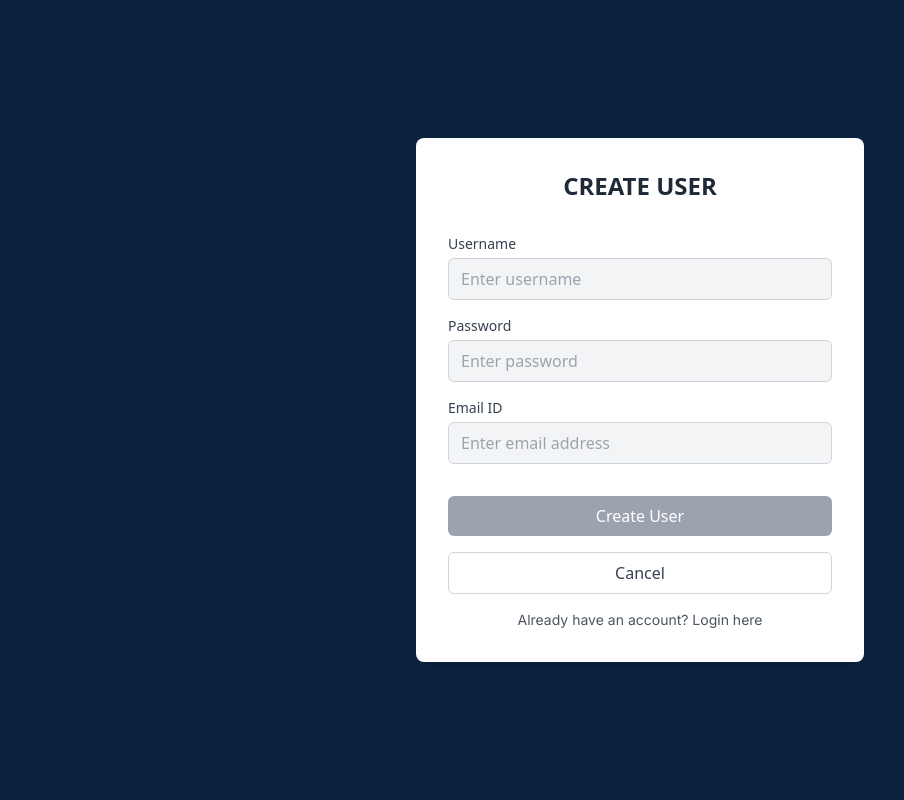
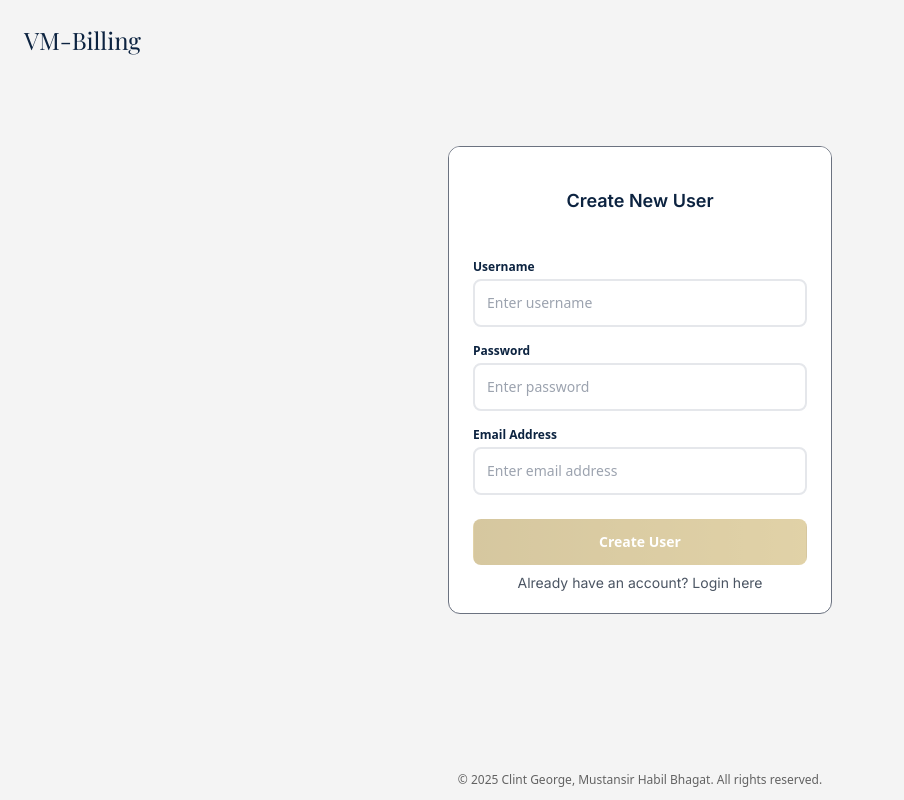
Before and after one commit to iamclintgeorge/VM-Billing, a React (Vite) app in the folder client/: page /signup in a window 1280 px wide. Shown: the whole page, without its empty margins (0-904 px from the left). Built offline with nearby package versions, Linux system fonts and the light colour scheme; no server answers; a web font is replaced by a local one.

Commit message:
Minor UI Changes
Signed-off-by: Clint George <clintbgeorge@gmail.com>

```diff
--- a/client/index.html
+++ b/client/index.html
@@ -4,7 +4,7 @@
     <meta charset="UTF-8" />
     <link rel="icon" type="image/svg+xml" href="/fcritlogo.png" />
     <meta name="viewport" content="width=device-width, initial-scale=1.0" />
-    <title>FCRIT VM Billing</title>
+    <title>VM Billing</title>
   </head>
   <body>
     <div id="root"></div>
--- a/client/src/pages/signup.jsx
+++ b/client/src/pages/signup.jsx
@@ -1,4 +1,4 @@
-import { useState, useEffect } from "react";
+import { useState } from "react";
 import axios from "axios";
 import { useNavigate } from "react-router-dom";
 
@@ -7,57 +7,8 @@ function DynamicSignup() {
   const [userName, setName] = useState("");
   const [password, setPassword] = useState("");
   const [emailId, setEmail] = useState("");
-  // const [role, setRole] = useState("");
-  // const [availableRoles, setAvailableRoles] = useState([]);
   const [loading, setLoading] = useState(false);
 
-  // Fetch available roles from backend
-  // useEffect(() => {
-  //   fetchAvailableRoles();
-  // }, []);
-
-  // const fetchAvailableRoles = async () => {
-  //   try {
-  //     // This should be an API call to get all available roles
-  //     const response = await axios.get(
-  //       `${import.meta.env.VITE_admin_server}/api/roles`,
-  //       {
-  //         withCredentials: true,
-  //       }
-  //     );
-  //     setAvailableRoles(response.data.roles);
-  //   } catch (err) {
-  //     console.error("Failed to fetch roles:", err);
-  //     // Fallback to default roles if API fails
-  //     setAvailableRoles([
-  //       { id: "superAdmin", name: "superAdmin", displayName: "Super Admin" },
-  //       { id: "compHod", name: "compHod", displayName: "HOD (Computer)" },
-  //       { id: "mechHod", name: "mechHod", displayName: "HOD (Mechanical)" },
-  //       { id: "extcHod", name: "extcHod", displayName: "HOD (EXTC)" },
-  //       {
-  //         id: "electricalHod",
-  //         name: "electricalHod",
-  //         displayName: "HOD (Electrical)",
-  //       },
-  //       { id: "itHod", name: "itHod", displayName: "HOD (IT)" },
-  //       { id: "bshHod", name: "bshHod", displayName: "HOD (BSH)" },
-  //       {
-  //         id: "teach_staff",
-  //         name: "teach_staff",
-  //         displayName: "Teaching Staff",
-  //       },
-  //       {
-  //         id: "non_teach_staff",
-  //         name: "non_teach_staff",
-  //         displayName: "Non-Teaching Staff",
-  //       },
-  //       { id: "principal", name: "principal", displayName: "Principal" },
-  //       { id: "admin", name: "admin", displayName: "Admin" },
-  //     ]);
-  //   }
-  // };
-
-  // Handle form submission
   const handleSubmit = async (event) => {
     event.preventDefault();
     setLoading(true);
@@ -78,20 +29,12 @@ function DynamicSignup() {
       );
       console.log("Signup Response:", res);
 
-      // Show success message
-      // alert(
-      //   `User created successfully with role: ${
-      //     availableRoles.find((r) => r.name === role)?.displayName || role
-      //   }`
-      // );
-
       // Reset form
       setName("");
       setPassword("");
       setEmail("");
-      // setRole("");
 
-      // Navigate back or to users list
+      // Navigate after successful signup
       navigate("/dashboard");
     } catch (err) {
       console.error("Signup failed:", err);
@@ -106,89 +49,132 @@ function DynamicSignup() {
   };
 
   return (
-    <div className="flex flex-row justify-center items-center min-h-screen bg-[#0C2340] p-4">
-      <div className="bg-white w-full max-w-md rounded-lg shadow-lg">
-        <div className="flex flex-col p-8">
-          <form onSubmit={handleSubmit}>
-            <h1 className="text-2xl font-semibold text-center mb-8 text-gray-800">
-              CREATE USER
-            </h1>
+    <div className="h-screen bg-[#f4f4f4] relative overflow-hidden">
+      {/* Branding - smaller */}
+      <div className="absolute top-6 left-6 z-10">
+        <div className="text-[#0C2340] font-playfair text-2xl">
+          <p>VM-Billing</p>
+        </div>
+      </div>
 
-            <div className="space-y-4">
-              <div>
-                <label className="block text-sm font-medium text-gray-700 mb-1">
+      {/* Main content container */}
+      <div className="flex flex-col h-full">
+        {/* Form container */}
+        <div className="flex-1 flex items-center justify-center p-3">
+          <div className="relative z-10 w-full max-w-sm">
+            <div className="bg-white rounded-xl border-[1px] border-gray-500 overflow-hidden">
+              {/* Header */}
+              <div className="bg-white px-6 py-6 text-center relative overflow-hidden">
+                <h2 className="text-lg font-inter font-semibold text-[#0C2340] mt-4">
+                  Create New User
+                </h2>
+              </div>
+
+              {/* Form */}
+              <div className="px-6 py-5">
+                <form onSubmit={handleSubmit} className="space-y-4">
+                  {/* Username field */}
+                  <div className="space-y-1">
+                    <label
+                      htmlFor="username"
+                      className="block text-xs font-semibold text-[#0C2340]"
+                    >
                       Username
                     </label>
                     <input
-                  className="w-full bg-gray-100 px-3 py-2 border border-gray-300 rounded-md focus:outline-none focus:ring-2 focus:ring-blue-500 focus:border-transparent"
                       type="text"
-                  name="name"
+                      id="username"
+                      name="username"
+                      value={userName}
+                      onChange={(e) => setName(e.target.value)}
+                      required
+                      disabled={loading}
+                      className="w-full pl-3 pr-3 py-3 text-sm border-2 border-gray-200 rounded-lg focus:border-[#AE9142] focus:ring-0 transition-all duration-300 disabled:bg-gray-50 disabled:opacity-70 text-[#0C2340] placeholder-gray-400"
                       placeholder="Enter username"
-                  value={userName}
-                  required
-                  onChange={(e) => setName(e.target.value)}
                     />
                   </div>
 
-              <div>
-                <label className="block text-sm font-medium text-gray-700 mb-1">
+                  {/* Password field */}
+                  <div className="space-y-1">
+                    <label
+                      htmlFor="password"
+                      className="block text-xs font-semibold text-[#0C2340]"
+                    >
                       Password
                     </label>
                     <input
-                  className="w-full bg-gray-100 px-3 py-2 border border-gray-300 rounded-md focus:outline-none focus:ring-2 focus:ring-blue-500 focus:border-transparent"
                       type="password"
+                      id="password"
                       name="password"
+                      value={password}
+                      onChange={(e) => setPassword(e.target.value)}
+                      required
+                      disabled={loading}
+                      className="w-full pl-3 pr-3 py-3 text-sm border-2 border-gray-200 rounded-lg focus:border-[#AE9142] focus:ring-0 transition-all duration-300 disabled:bg-gray-50 disabled:opacity-70 text-[#0C2340] placeholder-gray-400"
                       placeholder="Enter password"
-                  value={password}
-                  required
-                  minLength="6"
-                  onChange={(e) => setPassword(e.target.value)}
                     />
                   </div>
 
-              <div>
-                <label className="block text-sm font-medium text-gray-700 mb-1">
-                  Email ID
+                  {/* Email field */}
+                  <div className="space-y-1">
+                    <label
+                      htmlFor="email"
+                      className="block text-xs font-semibold text-[#0C2340]"
+                    >
+                      Email Address
                     </label>
                     <input
-                  className="w-full bg-gray-100 px-3 py-2 border border-gray-300 rounded-md focus:outline-none focus:ring-2 focus:ring-blue-500 focus:border-transparent"
                       type="email"
+                      id="email"
                       name="email"
+                      value={emailId}
+                      onChange={(e) => setEmail(e.target.value)}
+                      required
+                      disabled={loading}
+                      className="w-full pl-3 pr-3 py-3 text-sm border-2 border-gray-200 rounded-lg focus:border-[#AE9142] focus:ring-0 transition-all duration-300 disabled:bg-gray-50 disabled:opacity-70 text-[#0C2340] placeholder-gray-400"
                       placeholder="Enter email address"
-                  value={emailId}
-                  required
-                  onChange={(e) => setEmail(e.target.value)}
                     />
                   </div>
-            </div>
 
-            <div className="mt-8 space-y-4">
+                  {/* Submit button */}
+                  <div className="pt-2">
                     <button
-                className={`w-full py-2 px-4 rounded-md text-white font-medium ${
-                  validateForm() && !loading
-                    ? "bg-[#0C2340] hover:bg-[#0a1d35] focus:ring-2 focus:ring-blue-500"
-                    : "bg-gray-400 cursor-not-allowed"
-                }`}
                       type="submit"
                       disabled={!validateForm() || loading}
+                      className="w-full flex justify-center py-3 px-4 border border-transparent text-sm font-semibold rounded-lg text-white bg-gradient-to-r from-[#AE9142] to-[#c4a652] hover:from-[#c4a652] hover:to-[#AE9142] focus:outline-none focus:ring-2 focus:ring-offset-2 focus:ring-[#AE9142] disabled:opacity-50 disabled:cursor-not-allowed transition-all duration-300"
                     >
                       {loading ? (
-                  <div className="flex items-center justify-center">
-                    <div className="animate-spin rounded-full h-4 w-4 border-b-2 border-white mr-2"></div>
+                        <div className="flex items-center">
+                          <svg
+                            className="animate-spin -ml-1 mr-2 h-4 w-4 text-white"
+                            xmlns="http://www.w3.org/2000/svg"
+                            fill="none"
+                            viewBox="0 0 24 24"
+                          >
+                            <circle
+                              className="opacity-25"
+                              cx="12"
+                              cy="12"
+                              r="10"
+                              stroke="currentColor"
+                              strokeWidth="4"
+                            ></circle>
+                            <path
+                              className="opacity-75"
+                              fill="currentColor"
+                              d="M4 12a8 8 0 018-8V0C5.373 0 0 5.373 0 12h4zm2 5.291A7.962 7.962 0 014 12H0c0 3.042 1.135 5.824 3 7.938l3-2.647z"
+                            ></path>
+                          </svg>
                           Creating User...
                         </div>
                       ) : (
                         "Create User"
                       )}
                     </button>
+                  </div>
+                </form>
 
-              <button
-                type="button"
-                onClick={() => navigate(-1)}
-                className="w-full py-2 px-4 border border-gray-300 rounded-md text-gray-700 font-medium hover:bg-gray-50 focus:ring-2 focus:ring-blue-500"
-              >
-                Cancel
-              </button>
+                {/* Footer link */}
                 <p className="text-sm text-center mt-2 font-inter text-gray-600">
                   Already have an account?{" "}
                   <a className="hover:text-[#0C2340]" href="/login">
@@ -196,38 +182,15 @@ function DynamicSignup() {
                   </a>
                 </p>
               </div>
-          </form>
+            </div>
+          </div>
+        </div>
 
-          {/* Role Information */}
-          {/* {role && (
-            <div className="mt-6 p-4 bg-blue-50 rounded-md">
-              <h3 className="text-sm font-medium text-blue-800 mb-2">
-                Selected Role Information:
-              </h3>
-              <p className="text-sm text-blue-700">
-                <strong>Role:</strong>{" "}
-                {availableRoles.find((r) => r.name === role)?.displayName ||
-                  role}
+        {/* Footer */}
+        <div className="flex-shrink-0 py-3 text-center text-black/60 text-xs">
+          <p>
+            © 2025 Clint George, Mustansir Habil Bhagat. All rights reserved.
           </p>
-              <p className="text-sm text-blue-700">
-                <strong>Role ID:</strong> {role}
-              </p>
-            </div>
-          )} */}
-
-          {/* Instructions for SuperAdmin */}
-          {/* <div className="mt-4 p-4 bg-gray-50 rounded-md">
-            <h3 className="text-sm font-medium text-gray-800 mb-2">Note:</h3>
-            <p className="text-xs text-gray-600">
-              • User permissions are managed through the Role Management system
-            </p>
-            <p className="text-xs text-gray-600">
-              • Contact SuperAdmin to modify role permissions
-            </p>
-            <p className="text-xs text-gray-600">
-              • New roles can be created from the Role Management panel
-            </p>
-          </div> */}
         </div>
       </div>
     </div>
```
Lines whose indentation alone changed are shown as unchanged.
